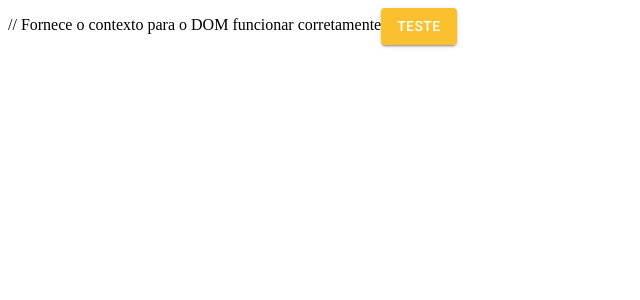
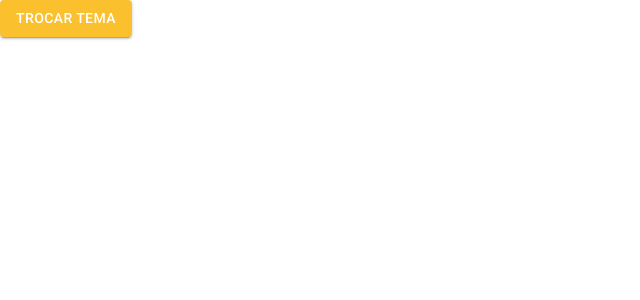
Before and after one commit to MarinaGV93/React-MaterialUI, a React (Create React App) app: page /pagina-inicial in a window 1280 px wide. Shown: the top 300 px of the page, without its empty margins (0-640 px from the left). Built offline with nearby package versions, Linux system fonts and the light colour scheme.

Commit message:
Configurando tema escuro e a troca de tema

```diff
--- a/public/index.html
+++ b/public/index.html
@@ -23,7 +23,8 @@
       href="https://fonts.googleapis.com/icon?family=Material+Icons"
     />
   </head>
-  <body>
+  <!-- Remover configurações padrão do HTML -->
+  <body style="margin: 0; padding: 0">
     <noscript
       >Você precisa habilitar o JavaScript para executar este
       aplicativo.</noscript
--- a/src/App.tsx
+++ b/src/App.tsx
@@ -1,17 +1,17 @@
 import { BrowserRouter } from "react-router-dom";
 import { AppRoutes } from "./routes";
-import { ThemeProvider } from "@mui/material";
-import { LightTheme } from "./shared/themes";
+import { AppThemeProvider } from "./shared/contexts";
 
 export const App = () => {
   return (
-    // Provedor de temas
-    <ThemeProvider theme={LightTheme}>
-      // Fornece o contexto para o DOM funcionar corretamente
+    // Provedor de temas para tudo que está dentro
+    <AppThemeProvider>
+      {/* Troca de tema */}
+      {/* Fornece o contexto para o DOM funcionar corretamente */}
       <BrowserRouter>
         {/* Chamar as rotas */}
         <AppRoutes />
       </BrowserRouter>
-    </ThemeProvider>
+    </AppThemeProvider>
   );
 };
--- a/src/routes/index.tsx
+++ b/src/routes/index.tsx
@@ -2,9 +2,13 @@
 // export {};
 import { Button } from "@mui/material";
 import { Routes, Route, Navigate } from "react-router-dom";
+import { useAppThemeContext } from "../shared/contexts";
 
 // Configurar o pacote DOM
 export const AppRoutes = () => {
+  // Botão mudar o tema
+  const { toggleTheme } = useAppThemeContext();
+
   return (
     // Em torno de todas as rotas
     <Routes>
@@ -12,8 +16,8 @@
       <Route
         path="/pagina-inicial"
         element={
-          <Button variant="contained" color="primary">
-            Teste
+          <Button variant="contained" color="primary" onClick={toggleTheme}>
+            Trocar tema
           </Button>
         }
       />
--- /dev/null
+++ b/src/shared/contexts/ThemeContext.tsx
@@ -0,0 +1,86 @@
+import React, {
+  createContext,
+  useCallback,
+  useContext,
+  useMemo,
+  useState,
+} from "react";
+import { Box, ThemeProvider } from "@mui/material";
+
+import { DarkTheme, LightTheme } from "./../themes";
+
+// Interface
+//     Dados compartilhados do contexto com todos os atributos
+interface IThemeContextProps {
+  // Aceitar certos valores (os temas)
+  themeName: "light" | "dark";
+
+  // Alternar os temas
+  toggleTheme: () => void;
+}
+
+// Criar contexto para o tema
+//     Compartilhar informações entre diversos componentes/páginas com {um atributo para ser compartilhado} todos os filhos
+//     O contexto tem as propriedades da interface
+
+const ThemeContext = createContext({} as IThemeContextProps);
+
+interface IAppThemeProviderProps {
+  // Filhos
+  children: React.ReactNode;
+}
+
+// Função que vai retornar as propriedades dos temas
+
+export const useAppThemeContext = () => {
+  return useContext(ThemeContext);
+};
+
+// Usar o contexto
+//     React.FC = componente funcional
+//     <Receber a {interface}>
+export const AppThemeProvider: React.FC<IAppThemeProviderProps> = ({
+  children,
+}) => {
+  // Tema claro por padrão
+  // Passar com parametro
+  const [themeName, setThemeName] = useState<"light" | "dark">("light");
+
+  // useCallback = capacidade de armazenar uma função em memoria. Faz com que a função não seja reconstruida toda vez que um state for alterado (renderizado)
+  //  Passar 2 argumentos:
+  //    1º - uma função. Vai ser armazenada
+  //    2º - array de dependencias. Sempre que uma das dependencias for alterada, a função vai ser executada
+  const toggleTheme = useCallback(() => {
+    // Alternar o tema
+    setThemeName(
+      // Valor que tinha antes
+      (oldThemeName) => (oldThemeName === "light" ? "dark" : "light")
+    );
+  }, []);
+
+  // useMemo = capacidade de armazenar um calculo em memoria.
+  //  Passar 2 argumentos:
+  //    1º - uma função (calculo). Vai ser armazenada
+  //    2º - array de dependencias. Sempre que uma das dependencias for alterada, o calculo vai ser executado
+  const theme = useMemo(() => {
+    if (themeName === "light") return LightTheme;
+    return DarkTheme;
+  }, [themeName]);
+
+  return (
+    // Prover as propriedades para os filhos com os values = os atributos
+    <ThemeContext.Provider value={{ themeName, toggleTheme }}>
+      <ThemeProvider theme={theme}>
+        {/* Propriedades especiais */}
+        <Box
+          width="100vw"
+          height="100vh"
+          bgcolor={theme.palette.background.default}
+        >
+          {/* Passar como filho */}
+          {children}
+        </Box>
+      </ThemeProvider>
+    </ThemeContext.Provider>
+  );
+};
--- a/src/shared/contexts/index.ts
+++ b/src/shared/contexts/index.ts
@@ -1,2 +1 @@
-// Export para tudo
-export {};
+export * from "./ThemeContext";
--- /dev/null
+++ b/src/shared/themes/Dark.ts
@@ -0,0 +1,44 @@
+// Pegar o tema
+import { createTheme } from "@mui/material";
+import { cyan, yellow } from "@mui/material/colors";
+
+export const DarkTheme = createTheme({
+  // Cor
+  palette: {
+    // Primaria - coisas com mais destaque
+    primary: {
+      main: yellow[700], // Intensidade
+
+      // Mais escuro
+      dark: yellow[800],
+
+      // Mais claro
+      light: yellow[500],
+
+      // Contraste com a cor primária
+      contrastText: "#fff",
+    },
+
+    // Secundária
+    secondary: {
+      main: cyan[500], // Intensidade
+
+      // Mais escuro
+      dark: cyan[400],
+
+      // Mais claro
+      light: cyan[300],
+
+      // Contraste com a cor secundária
+      contrastText: "#fff",
+    },
+
+    background: {
+      // Fundo
+      default: "#202124",
+
+      // Card
+      paper: "#303134",
+    },
+  },
+});
--- a/src/shared/themes/index.ts
+++ b/src/shared/themes/index.ts
@@ -2,3 +2,4 @@
 // export {};
 
 export * from "./Light";
+export * from "./Dark";
```
Also changed, not shown: instruções.txt.
